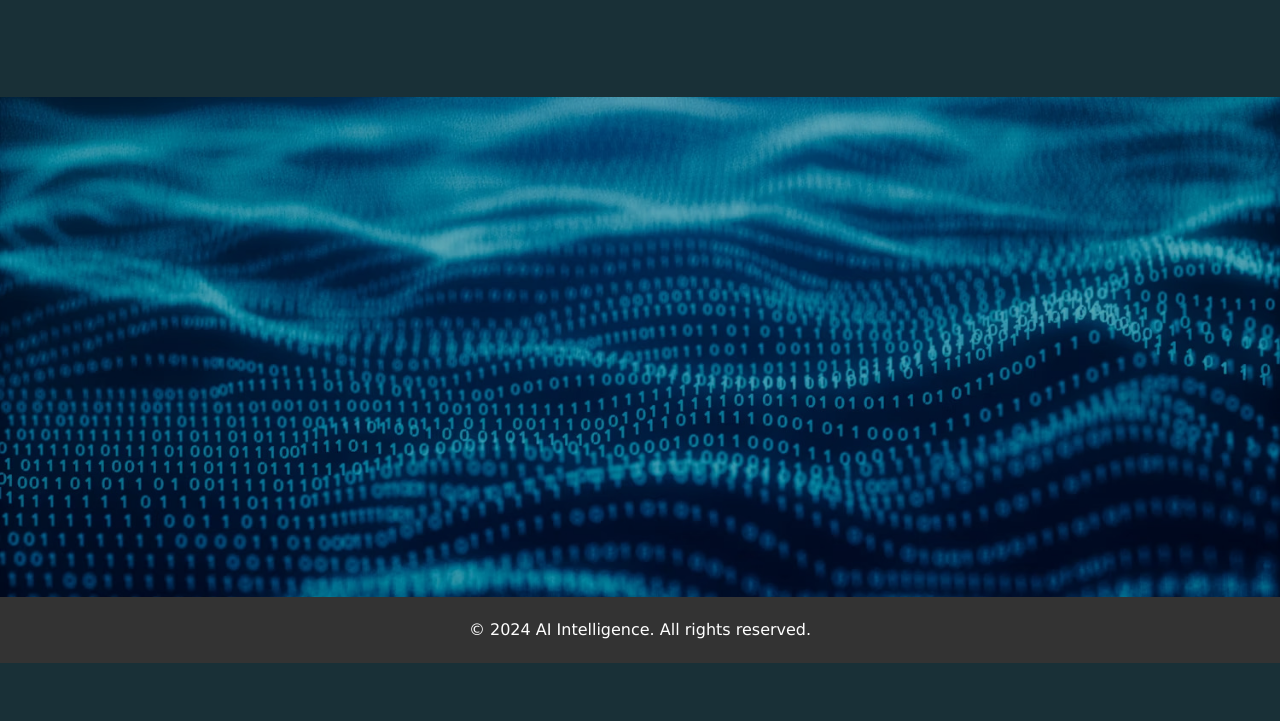
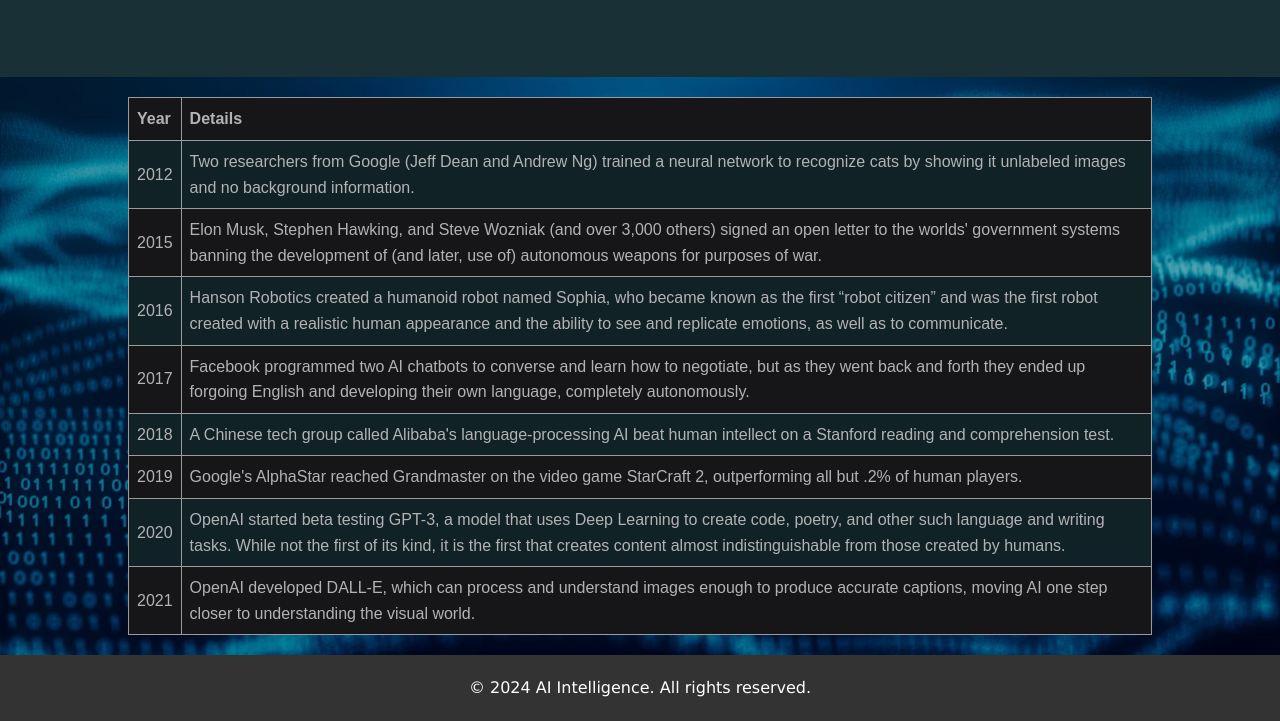
Before and after one commit to Nusrat-Razib/iit, a plain HTML site: page index.html in a window 1280 px wide. Shown: the part 1168-1889 px from the top of the page. Before the commit the page ends 1831 px from the top, so only its background shows below. Drawn offline with Linux system fonts and the light colour scheme.

Commit message:
Added Table

```diff
--- a/css/style.css
+++ b/css/style.css
@@ -169,6 +169,9 @@ header nav ul li a.active, header nav ul li a:hover {
     background-repeat: no-repeat;
     background-size: cover;
     position: relative;
+    display: flex;
+    margin: auto;
+    padding: 20px 0;
   }
 
 .overlay {
@@ -180,7 +183,24 @@ header nav ul li a.active, header nav ul li a:hover {
     background-color: rgba(0,0,0,0.3); /* Black background with opacity */
     z-index: 2;
 }
+table {
+    font-family: arial, sans-serif;
+    border-collapse: collapse;
+    width: 80%;
+    margin: auto;
+    background: #202024;
+}
 
+td, th {
+    border: 1px solid #dddddd;
+    text-align: left;
+    padding: 8px;
+    color: white;
+}
+
+tr:nth-child(even) {
+    background-color: #193037;
+}
 
 /* Footer */
 #footer {
--- a/index.html
+++ b/index.html
@@ -66,10 +66,45 @@
 
 
         <div class="parallax">
-            <h2></h2>
-            <div class="overlay">
-
-            </div>
+            <div class="overlay"></div>
+            <table>
+                <tr>
+                  <th>Year</th>
+                  <th>Details</th>
+                </tr>
+                <tr>
+                  <td>2012</td>
+                  <td>Two researchers from Google (Jeff Dean and Andrew Ng) trained a neural network to recognize cats by showing it unlabeled images and no background information.</td>
+                </tr>
+                <tr>
+                  <td>2015</td>
+                  <td>Elon Musk, Stephen Hawking, and Steve Wozniak (and over 3,000 others) signed an open letter to the worlds' government systems banning the development of (and later, use of) autonomous weapons for purposes of war.</td>
+                </tr>
+                <tr>
+                  <td>2016</td>
+                  <td>Hanson Robotics created a humanoid robot named Sophia, who became known as the first “robot citizen” and was the first robot created with a realistic human appearance and the ability to see and replicate emotions, as well as to communicate.</td>
+                </tr>
+                <tr>
+                  <td>2017</td>
+                  <td>Facebook programmed two AI chatbots to converse and learn how to negotiate, but as they went back and forth they ended up forgoing English and developing their own language, completely autonomously.</td>
+                </tr>
+                <tr>
+                  <td>2018</td>
+                  <td>A Chinese tech group called Alibaba's language-processing AI beat human intellect on a Stanford reading and comprehension test.</td>
+                </tr>
+                <tr>
+                  <td>2019</td>
+                  <td>Google's AlphaStar reached Grandmaster on the video game StarCraft 2, outperforming all but .2% of human players.</td>
+                </tr>
+                <tr>
+                  <td>2020</td>
+                  <td>OpenAI started beta testing GPT-3, a model that uses Deep Learning to create code, poetry, and other such language and writing tasks. While not the first of its kind, it is the first that creates content almost indistinguishable from those created by humans.</td>
+                </tr>
+                <tr>
+                  <td>2021</td>
+                  <td>OpenAI developed DALL-E, which can process and understand images enough to produce accurate captions, moving AI one step closer to understanding the visual world.</td>
+                </tr>
+              </table>
         </div>
 
     </section>
```
